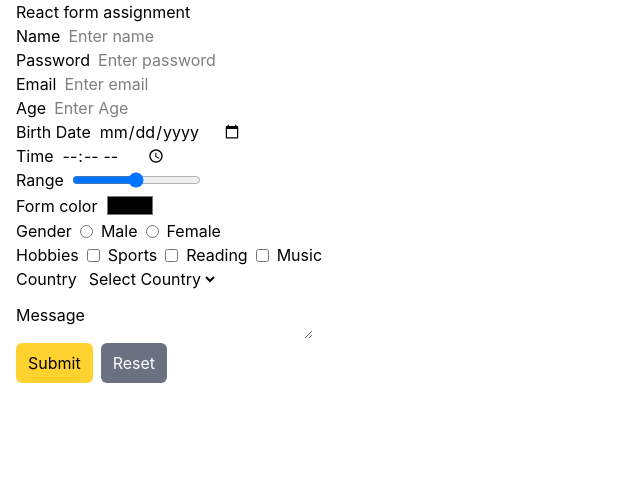
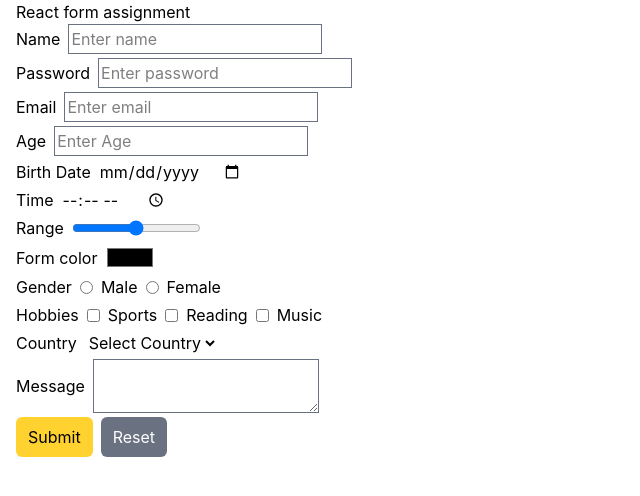
Before and after one commit to hatim100/learning_zod, a React (Vite) app in the folder zod_beginner/: page / in a window 1280 px wide. Shown: the top 496 px of the page, without its empty margins (0-640 px from the left). Built offline with nearby package versions, Linux system fonts and the light colour scheme.

Commit message:
adding border with onBlur and onFocus

```diff
--- a/zod_beginner/src/Assignments/FormAssignment.jsx
+++ b/zod_beginner/src/Assignments/FormAssignment.jsx
@@ -42,6 +42,13 @@ const FormAssignment = () => {
         console.log("Form Data ", formData);
     }
 
+    function handleFocus(e){
+        e.target.style.border = "2px solid red";
+    }
+    function handleBlur(e){
+        e.target.style.border = "1px solid yellowgreen";
+    }
+
   function handleReset() {
     setFormData({
       name: "",
@@ -61,36 +68,45 @@ const FormAssignment = () => {
   return (
    <form onSubmit={handleSubmit} className='pl-4'>
     <h2>React form assignment</h2>
+    <div className='flex flex-col gap-1'>
     <FormRow label="Name">
-    <input
+    <input className='border border-gray-500 p-0.5 focus:outline-none'
     type="text"
     name='name'
     value={formData.name}
+    onFocus={handleFocus}
+    onBlur={handleBlur}
     onChange={handleChange}
     placeholder='Enter name' />
     </FormRow>
     <FormRow label="Password">
-      <input
+      <input className = 'border border-gray-500 p-0.5 focus:outline-none'
       type="password"
       name='password'
       value={formData.password}
+      onBlur={handleBlur}
+      onFocus={handleFocus}
       onChange={handleChange}
       placeholder='Enter password' />
     </FormRow>
     <FormRow label="Email">
-        <input
+        <input className = 'border border-gray-500 p-0.5 focus:outline-none'
         type="email"
         name='email'
         value={formData.email}
         onChange={handleChange}
+        onBlur={handleBlur}
+        onFocus={handleFocus}
         placeholder='Enter email' />
     </FormRow>
-    <FormRow label="Age">
-        <input
+    <FormRow label="Age" >
+        <input className = 'border border-gray-500 p-0.5 focus:outline-none'
         type="number"
         name='age'
         value={formData.age}
         onChange={handleChange}
+        onBlur={handleBlur}
+        onFocus={handleFocus}
         placeholder='Enter Age' />
     </FormRow>
     <FormRow label="Birth Date">
@@ -159,9 +175,14 @@ const FormAssignment = () => {
     </select>
     </FormRow>
     <FormRow label="Message">
-        <textarea
-        name="message" value={formData.message} onChange={handleChange}></textarea>
+        <textarea className = 'border border-gray-500 p-0.5 focus:outline-none'
+        name="message"
+        value={formData.message}
+        onChange={handleChange}
+        onBlur={handleBlur}
+        onFocus={handleFocus}></textarea>
     </FormRow>
+    </div>
     <div className='flex flex-row gap-2 mt-1'>
     <button className='px-3 py-2 bg-amber-300 rounded-md' type='submit'>Submit</button>
     <button className='px-3 py-2 bg-gray-500 text-white rounded-md' type='button' onClick={handleReset}>Reset</button>
```
